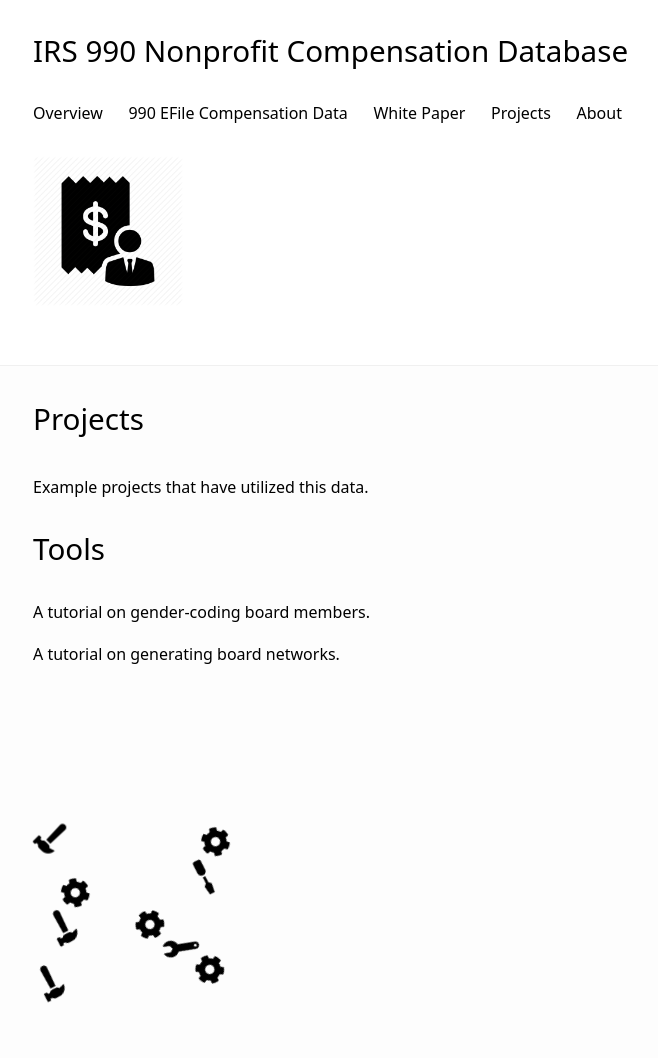
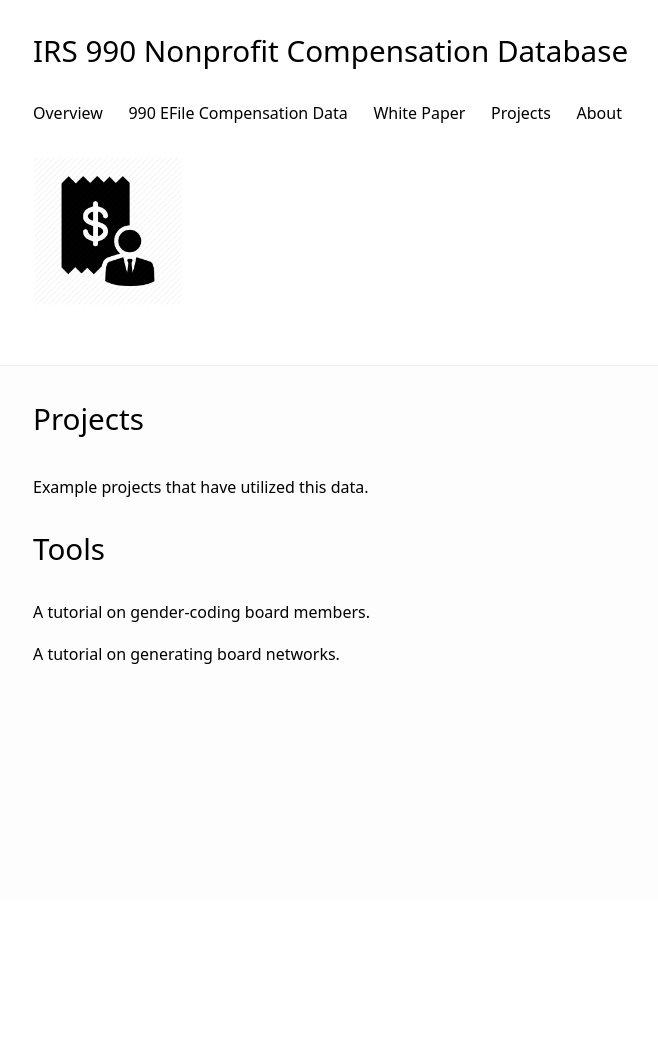
Before and after one commit to Nonprofit-Open-Data-Collective/irs-990-compensation-data, a Jekyll site: the page built from docs/projects.md, in a window 1280 px wide. Shown: the whole page, without its empty margins (239-897 px from the left). Built offline with Jekyll 4.4.1, drawn with Linux system fonts in a browser that asks for light colours; nearby versions of some CDN libraries; our own code applies the rules of GitHub Pages for plain Markdown files; after the commit the page ends 900 px from its top, so only the background shows below that.

Commit message:
Update projects.md

```diff
--- a/docs/projects.md
+++ b/docs/projects.md
@@ -24,12 +24,3 @@
 
 <br>
 <br>
-<br>
-<br>
-
-# <i class="fas fa-hammer fa-pulse"></i>
-
-#  <i class="fas fa-cog fa-spin"> <i class="fas fa-hammer"></i> </i><i class="fas fa-cog fa-spin"> <i class="fas fa-screwdriver"></i> <i class="fas fa-cog fa-spin"> <i class="fas fa-wrench"></i> <i class="fas fa-cog fa-spin">
-
-
-# <i class="fas fa-hammer fa-spin"></i>
```
